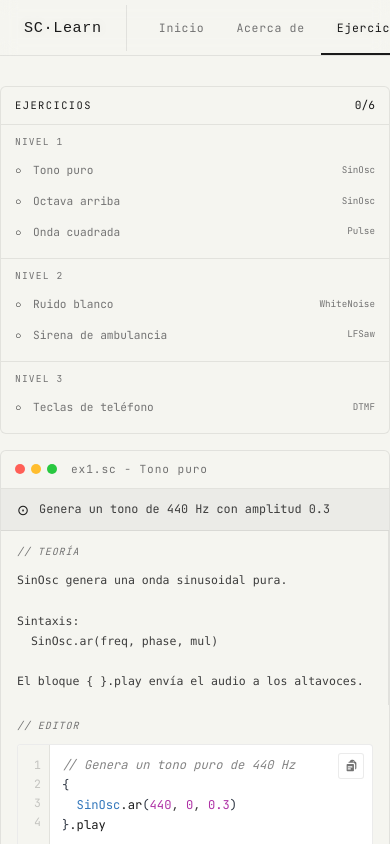
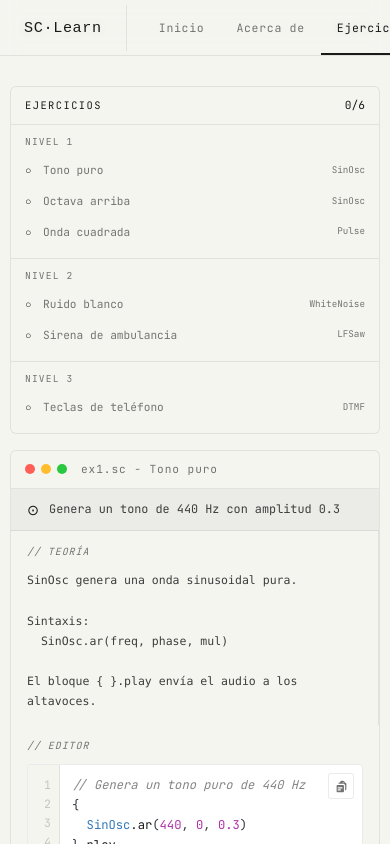
Before and after one commit to jmsanJS/supercollider-learn, a Next.js app: page /exercises in a window 390 px wide. Shown: the top 844 px of the page. Built offline with nearby package versions, Linux system fonts and the light colour scheme.

Commit message:
fix: display complete titles in Sidebar

```diff
--- a/src/app/exercises/page.module.css
+++ b/src/app/exercises/page.module.css
@@ -17,7 +17,7 @@
 
 .ex_layout {
   display: grid;
-  grid-template-columns: 200px 1fr;
+  grid-template-columns: 260px 1fr;
   gap: 16px;
   min-height: calc(100vh - 72px - 30px);
 }
@@ -25,5 +25,6 @@
 @media (max-width: 700px) {
   .ex_layout {
     grid-template-columns: 1fr;
+    padding: 0 10px;
   }
 }
```
